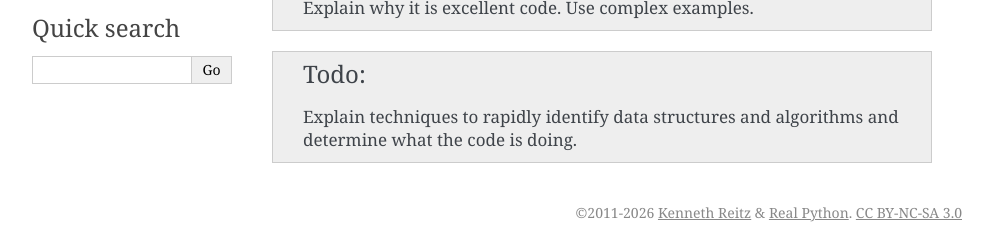
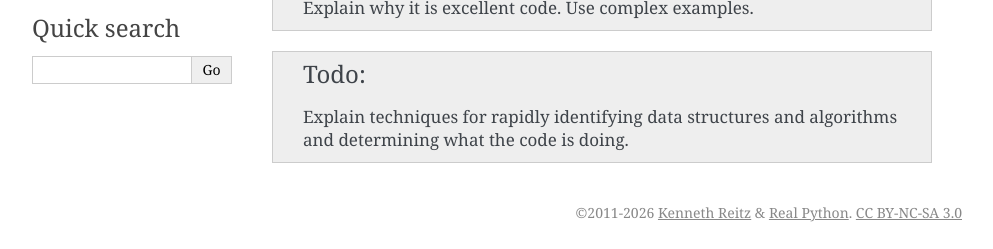
Before and after one commit to realpython/python-guide, a Sphinx documentation site: the page built from docs/writing/reading.rst, in a window 1280 px wide. Shown: the part 1358-1607 px from the top of the page, without its empty margins (148-1141 px from the left). Built offline with Sphinx 7.4.7, drawn with Linux system fonts in a browser that asks for light colours; pages that are not in the unit, such as notebooks, are missing from menus; a script that is not in the unit is left out; comment, search, counter and statistics services are not loaded.

Commit message:
docs: improve grammar in reading great code TODO

```diff
--- a/docs/writing/reading.rst
+++ b/docs/writing/reading.rst
@@ -49,4 +49,4 @@
 
 .. todo:: Include code examples of exemplary code from each of the projects listed. Explain why it is excellent code. Use complex examples.
 
-.. todo:: Explain techniques to rapidly identify data structures and algorithms and determine what the code is doing.
+.. todo:: Explain techniques for rapidly identifying data structures and algorithms and determining what the code is doing.
```
